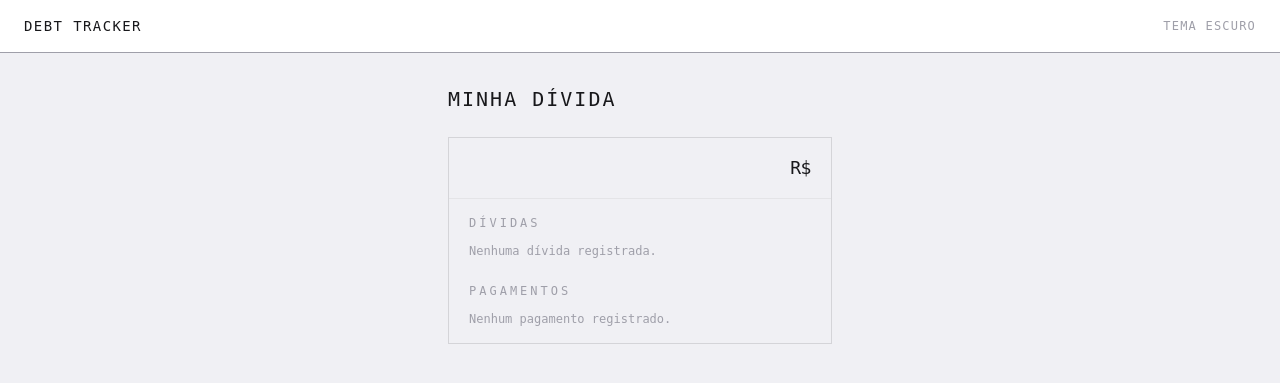
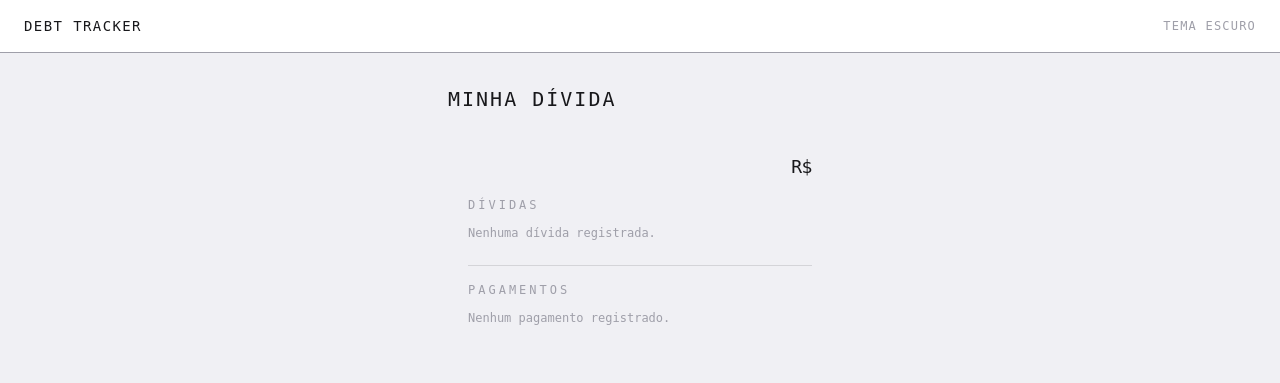
Before and after one commit to wlcvs/debt-tracker-django, a Django app: template templates/tracker/public_view.html in a window 1280 px wide. Shown: the top 383 px of the page. Run offline with Django 5.2, Linux system fonts and the light colour scheme; the template is opened without the code that fills it, so the values that code supplies are empty; some libraries are stand-ins or nearby versions.

Commit message:
fix: remove excess borders in public view, keep only divider between sections
Co-Authored-By: Claude Sonnet 4.6 <noreply@anthropic.com>

```diff
--- a/templates/tracker/public_view.html
+++ b/templates/tracker/public_view.html
@@ -15,23 +15,22 @@
 <main class="max-w-md mx-auto px-4 sm:px-8 py-6 sm:py-8">
   <h2 class="text-xl tracking-widest uppercase text-zinc-900 dark:text-white mb-4 sm:mb-6">Minha Dívida</h2>
 
-  <section class="-mx-4 sm:mx-0 border-y sm:border border-zinc-300 dark:border-zinc-700">
-    {# Header #}
-    <div class="px-5 py-4 border-b border-zinc-200 dark:border-zinc-800 flex items-baseline justify-between gap-4">
+  <section class="-mx-4 sm:mx-0">
+    <div class="px-5 py-4 flex items-baseline justify-between gap-4">
       <h3 class="text-lg tracking-widest uppercase text-zinc-900 dark:text-white">{{ person.name }}</h3>
       <p class="text-lg tracking-tight text-zinc-900 dark:text-white shrink-0">R$ {{ balance|floatformat:2 }}</p>
     </div>
 
-    <div class="px-5 py-4">
+    <div class="px-5 pb-4">
       {# Debts #}
       <p class="text-xs tracking-[0.25em] uppercase text-zinc-400 dark:text-zinc-500 mb-3">Dívidas</p>
 
       {% if not debts %}
         <p class="text-xs text-zinc-400 dark:text-zinc-600 mb-6">Nenhuma dívida registrada.</p>
       {% else %}
-        <ul class="flex flex-col gap-1 mb-6">
+        <ul class="flex flex-col mb-6">
           {% for debt in debts %}
-            <li class="flex justify-between text-xs py-1.5 border-b border-zinc-100 dark:border-zinc-900 text-zinc-700 dark:text-zinc-300">
+            <li class="flex justify-between text-xs py-1.5 text-zinc-700 dark:text-zinc-300">
               <span class="truncate mr-4">
                 {{ debt.description }}
                 {% if debt.credit_card or debt.method %}
@@ -46,15 +45,18 @@
         </ul>
       {% endif %}
 
+      {# Divider #}
+      <div class="border-t border-zinc-300 dark:border-zinc-700 mb-4"></div>
+
       {# Payments #}
       <p class="text-xs tracking-[0.25em] uppercase text-zinc-400 dark:text-zinc-500 mb-3">Pagamentos</p>
 
       {% if not payments %}
         <p class="text-xs text-zinc-400 dark:text-zinc-600">Nenhum pagamento registrado.</p>
       {% else %}
-        <ul class="flex flex-col gap-1">
+        <ul class="flex flex-col">
           {% for payment in payments %}
-            <li class="text-xs py-1.5 border-b border-zinc-100 dark:border-zinc-900 text-zinc-600 dark:text-zinc-300">
+            <li class="text-xs py-1.5 text-zinc-600 dark:text-zinc-300">
               <div class="flex justify-between">
                 <span class="text-zinc-500 dark:text-zinc-400">{{ payment.date }}</span>
                 <span class="tracking-tight">R$ {{ payment.amount|floatformat:2 }}</span>
```
